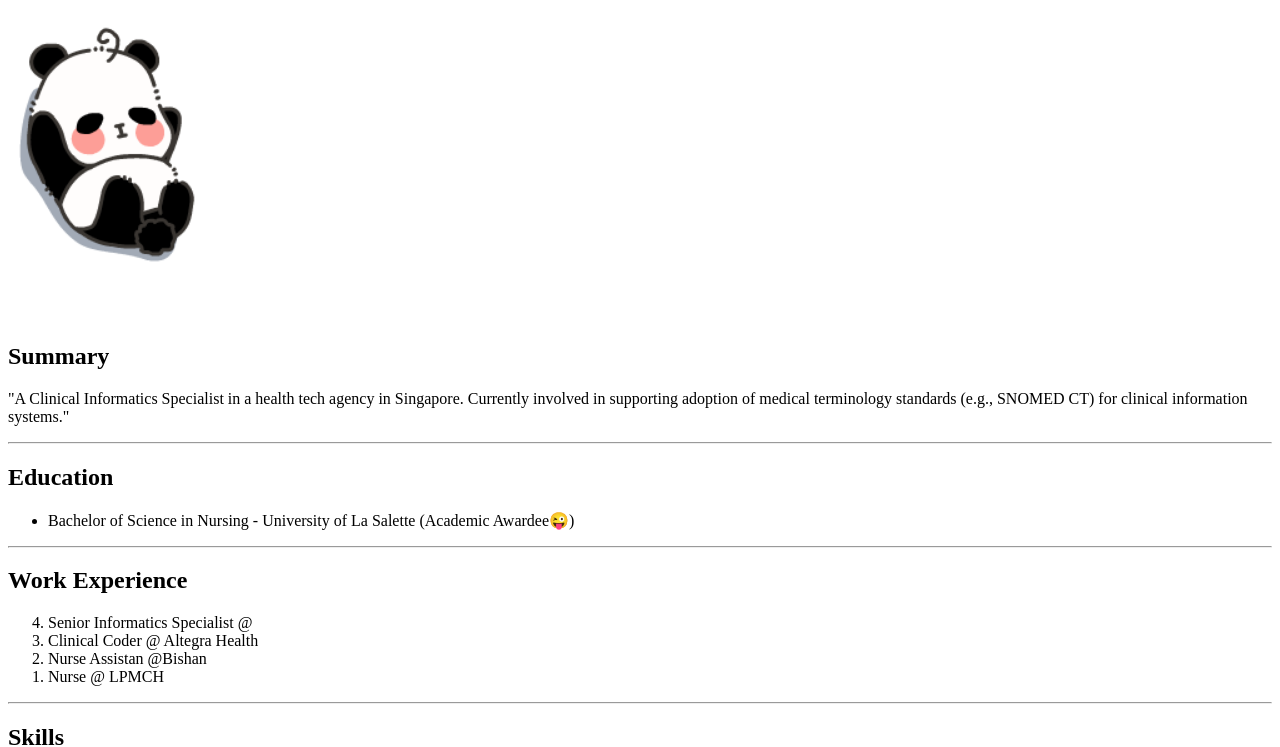
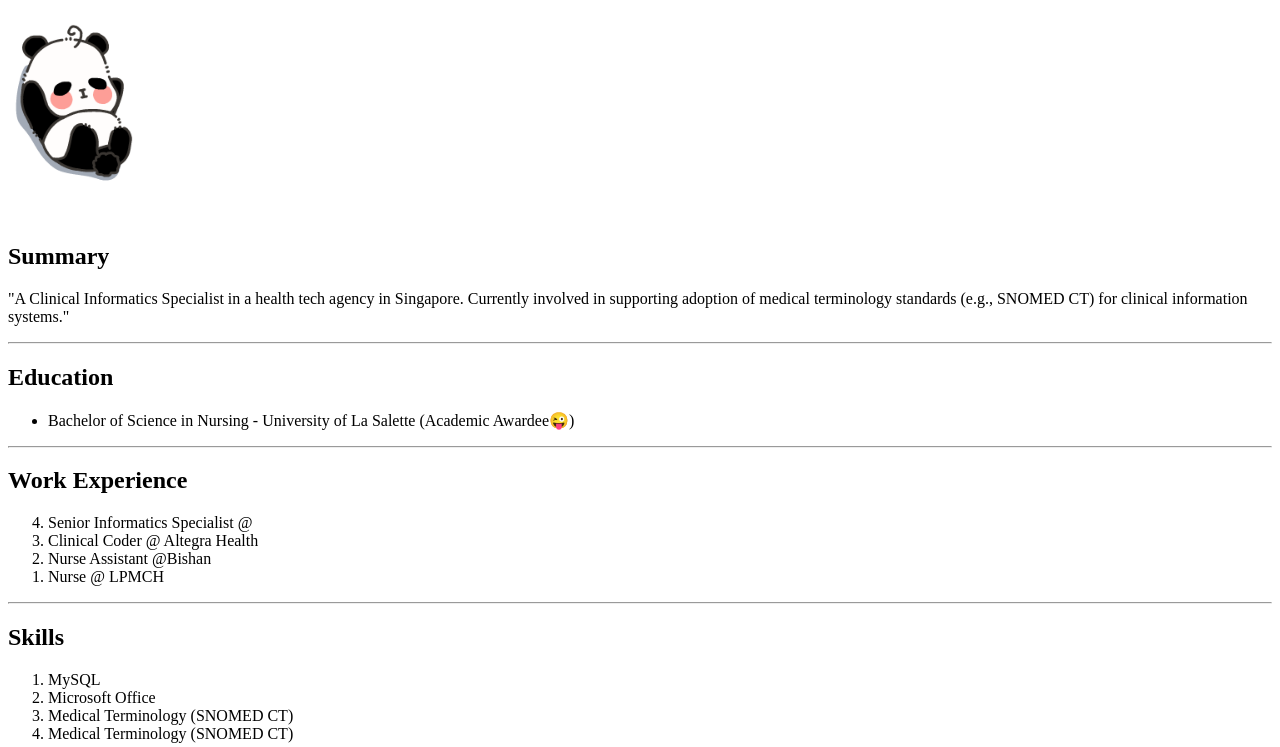
Before and after one commit to Anne-ME7/html-myresume, a plain HTML site: page index.html in a window 1280 px wide. Shown: the part 61-808 px from the top of the page. Drawn offline with Linux system fonts and the light colour scheme.

Commit message:
Update index.html

```diff
--- a/index.html
+++ b/index.html
@@ -8,7 +8,7 @@
 
 <body>
   <h1>Anne L CV</h1>
-  <img src="./assets/images/my_pic.gif" height="300" alt="pic of my cute self lol"/>
+  <img src="./assets/images/my_pic.gif" height="200" alt="pic of my cute self lol"/>
     <h2>Summary</h2>
         <p>"A Clinical Informatics Specialist in a health tech agency in Singapore.
          Currently involved in supporting adoption of medical terminology standards (e.g., SNOMED CT) for clinical information systems." </p>
@@ -24,7 +24,7 @@
         <ol reversed>
            <li>Senior Informatics Specialist @</li>
            <li>Clinical Coder @ Altegra Health</li>
-           <li>Nurse Assistan @Bishan</li>
+           <li>Nurse Assistant @Bishan</li>
            <li>Nurse @ LPMCH</li>
          </ol>
  <hr />
```
